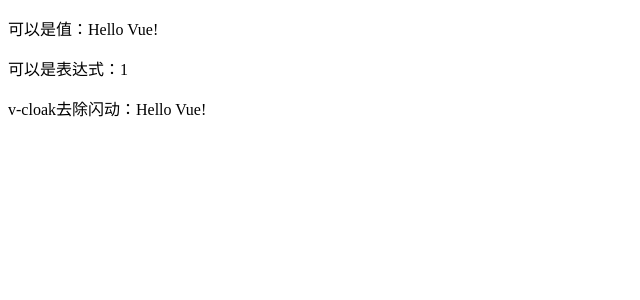
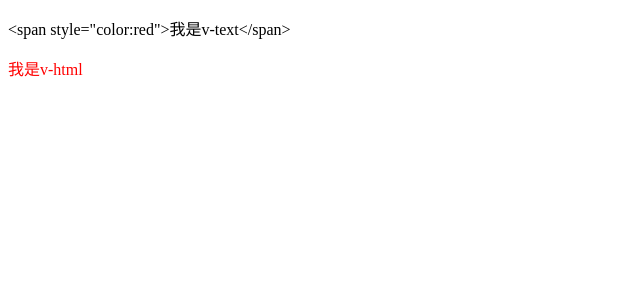
Before and after one commit to xiaopenhu/wy-vue-demo, a Vue app: page / in a window 1280 px wide. Shown: the top 300 px of the page, without its empty margins (0-640 px from the left). Built offline with nearby package versions, Linux system fonts and the light colour scheme.

Commit message:
v-text/v-html

```diff
--- a/src/App.vue
+++ b/src/App.vue
@@ -1,16 +1,15 @@
 <template>
   <div id="app">
-    <p>可以是值：{{msg}}</p>
-    <p>可以是表达式：{{ok? '1':'2'}}</p>
-    <p v-cloak>v-cloak去除闪动：{{msg}}</p>
+    <p v-text="msgText"></p>
+    <p v-html="msgHtml"></p>
   </div>
 </template>
 <script>
 export default {
   data () {
     return {
-      msg: 'Hello Vue!',
-      ok: true
+      msgText: '<span style="color:red">我是v-text</span>',
+      msgHtml: '<span style="color:red">我是v-html</span>'
     }
   }
 }
```
